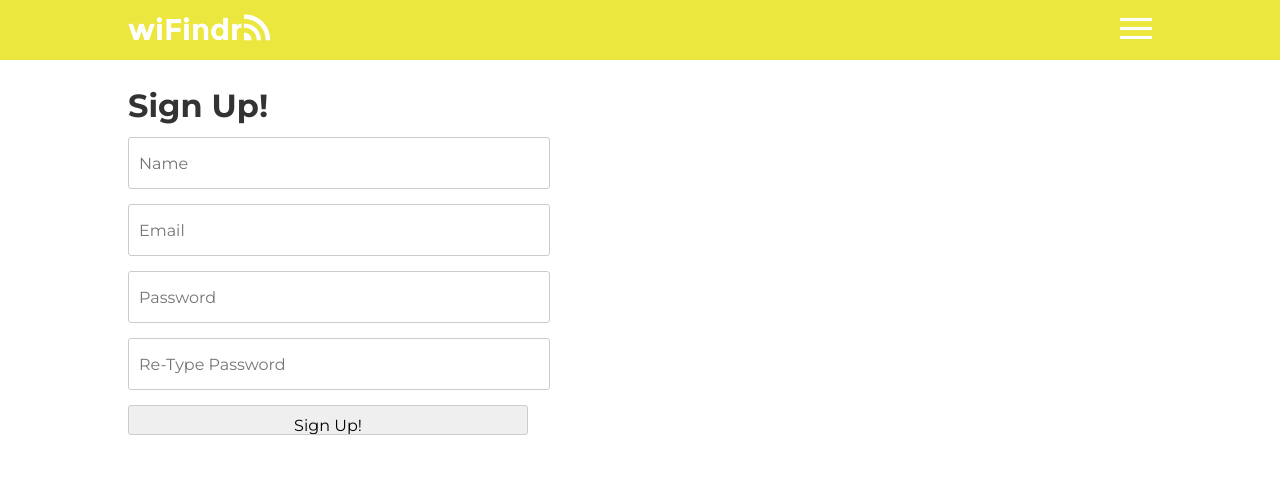
After one commit to aparvez17/wifindr, a PHP site: page /register.html in a window 1280 px wide. The commit adds this page. Shown: the top 479 px of the page. Run offline with PHP 8.4, Linux system fonts and the light colour scheme; some libraries are stand-ins or nearby versions.

Commit message:
Small Additions

```diff
--- a/css/style.css
+++ b/css/style.css
@@ -21,6 +21,12 @@ h1{
 	font-weight: 700;
 	color: #fff;
 }
+h2{
+    font-family: "Montserrat", sans-serif;
+    font-size: 2em;
+    font-weight: 700;
+    color: #333;
+}
 .page_wrap{
 	width: 100%;
 	height: 100vh;
@@ -31,11 +37,34 @@ h1{
 	width: 1024px;
 	position: relative;
 }
+.yellow_bg{
+    background-color: rgba(235, 231, 63, 1);
+}
+.padding10{
+    padding: 10px;
+}
+.padding30{
+    padding: 30px;
+}
+.padding50{
+    padding: 50px;
+}
+#header_wrap{
+    height: 60px;
+    width: 100%;
+}
+#header{
+    width: 1024px;
+    height: 60px;
+}
 #menu_icon{
-	position: absolute;
-	top: 15px;
+	position: relative;
+	top: 18px;
 	right: 0px;
 	display: block;
+}
+.header-logo{
+    margin-top: 12px;
 }
 
 #promo_headline{
@@ -91,3 +120,18 @@ h1{
 	margin: 0;
 	padding: 0;
 }
+#registration input{
+    display: block;
+    width: 400px;
+    font-size: 16px;
+    font-family: "Montserrat", sans-serif;
+    padding: 10px;
+    border-radius: 3px;
+    border: 1px solid #ccc;
+    height: 30px;
+    margin: 15px 0px 15px 0px;
+}
+#registration input:focus{
+    outline: 0px;
+    border: 1px solid #EBE73F;
+}
--- a/index.html
+++ b/index.html
@@ -6,7 +6,7 @@
 		<link rel="stylesheet" href="css/reset.css" type="text/css">
 		<link rel="stylesheet" href="css/style.css" type="text/css">
 		<link rel="stylesheet" href="css/animation.css" type="text/css">
-		<link href='http://fonts.googleapis.com/css?family=Open+Sans:700,300,600,400' rel='stylesheet' type='text/css'>
+		<link href='http://fonts.googl  eapis.com/css?family=Open+Sans:700,300,600,400' rel='stylesheet' type='text/css'>
 		<script type="text/javascript" src="https://maps.googleapis.com/maps/api/js?sensor=false"></script>
 		<link href='http://fonts.googleapis.com/css?family=Montserrat:400,700' rel='stylesheet' type='text/css'>
     	<script type="text/javascript" src="js/map.js"></script>
--- /dev/null
+++ b/register.html
@@ -0,0 +1,31 @@
+<!DOCTYPE html>
+<html lang="en">
+    <head>
+        <title>WiFindr - Sign Up</title>
+        <link rel="stylesheet" href="css/reset.css" type="text/css">
+        <link rel="stylesheet" href="css/style.css" type="text/css">
+        <link rel="stylesheet" href="css/animation.css" type="text/css">
+        <link href='http://fonts.googleapis.com/css?family=Open+Sans:700,300,600,400' rel='stylesheet' type='text/css'>
+        <script type="text/javascript" src="https://maps.googleapis.com/maps/api/js?sensor=false"></script>
+        <link href='http://fonts.googleapis.com/css?family=Montserrat:400,700' rel='stylesheet' type='text/css'>
+        <script type="text/javascript" src="js/map.js"></script>
+    </head>
+    <body>
+        <div id="header_wrap" class="yellow_bg">
+            <div id="header" class="center">
+                <img src="images/logo/logo_white.png" class="left header-logo">
+                <a id="menu_icon" class="right" href="javscript:void(0)"><img src="images/icons/menu_icon.png"/></a>
+            </div>
+        </div>
+        <div class="page center padding30">
+            <h2>Sign Up!</h2>
+            <form id="registration" method="post">
+                <input type="text" placeholder="Name"/>
+                <input type="text" placeholder="Email"/>
+                <input type="password" placeholder="Password"/>
+                <input type="password" placeholder="Re-Type Password" />
+                <input type="submit" value="Sign Up!" />
+            </form>
+        </div>
+    </body>
+</html>
```
Also changed, not shown: images/logo/logo_white.png (added).
